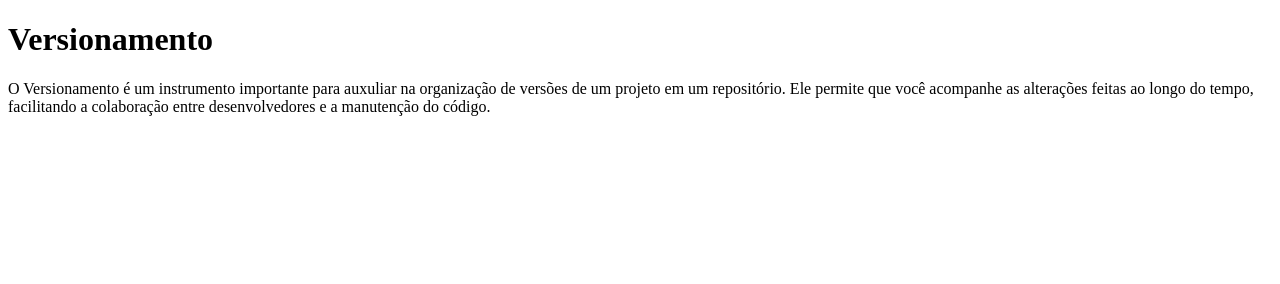
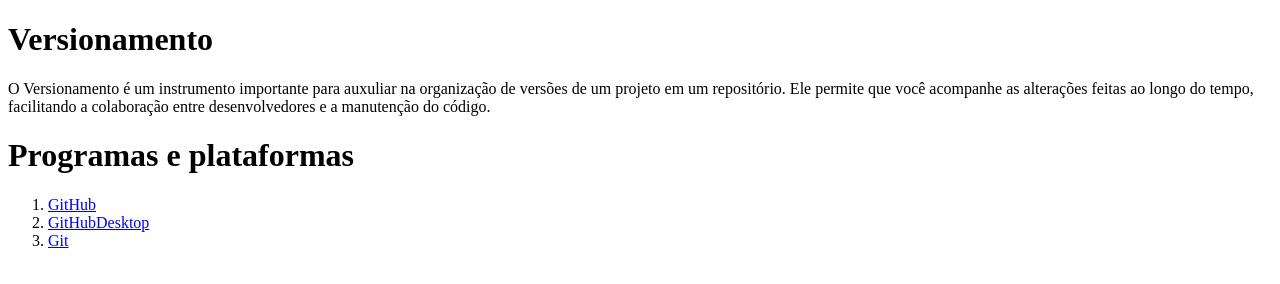
Before and after one commit to mbkos/versionamento, a plain HTML site: page index.html in a window 1280 px wide. Drawn offline with Linux system fonts and the light colour scheme.

Commit message:
update programas e plataformas

```diff
--- a/index.html
+++ b/index.html
@@ -10,5 +10,12 @@
     <p>O Versionamento é um instrumento importante para auxuliar na organização de versões de um projeto em um repositório.
     Ele permite que você acompanhe as alterações feitas ao longo do tempo, facilitando a colaboração entre desenvolvedores e a manutenção do código.</p>
     </p>
+
+    <h1>Programas e plataformas</h1>
+    <ol>
+        <li><a href="https://github.com/?locale=pt-br" target="_blank">GitHub</a></li>
+        <li><a href="https://desktop.github.com/download/" target="_blank">GitHubDesktop</a></li>
+        <li><a href="https://git-scm.com/downloads" target="_blank">Git</a></li>
+    </ol>
 </body>
 </html>
```
